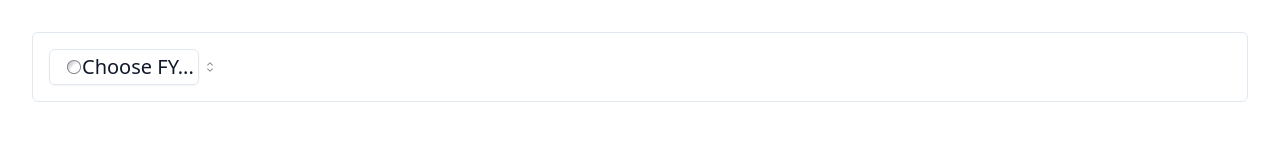
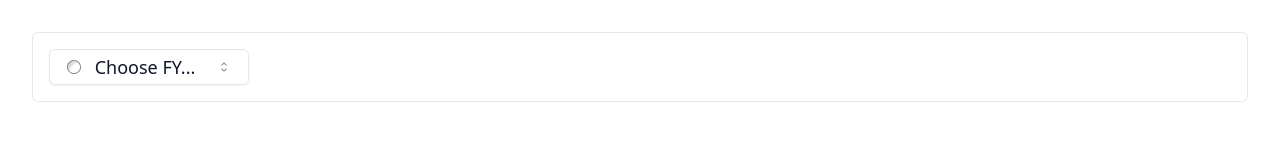
Before and after one commit to yashhjaggi1998/Stan-Weinstein-Portfolio, a Next.js app: page /portfolio in a window 1280 px wide. Shown: the top 160 px of the page. Built offline with nearby package versions, Linux system fonts and the light colour scheme.

Commit message:
Componentizing Financial year Drawer

```diff
--- a/components/custom/DesktopDropdown.tsx
+++ b/components/custom/DesktopDropdown.tsx
@@ -1,4 +1,4 @@
-import { FinancialYear } from "@/utils/types/FinancialYear";
+import { FinancialYear } from "@/types/FinancialYear";
 import theme from "@/utils/theme";
 import { DropdownList } from "@/components/custom/DropDownList";
 
@@ -25,7 +25,7 @@ export function DesktopDrowpdown(props: DesktopDrowpdownProps) {
                     variant="outline"
                     role="combobox"
                     aria-expanded={isDrawerOpen}
-                    className={`text-xl ${theme.background.tertiary} ${theme.border.primary} w-[150px] justify-between`}
+                    className={`text-lg ${theme.background.tertiary} ${theme.border.primary} w-[200px] justify-between`}
                     onClick={() => setDrawerOpen(!isDrawerOpen)}
                 >
                     <ShadowInnerIcon className="h-4 w-4 shrink-0 opacity-50" />
@@ -33,7 +33,7 @@ export function DesktopDrowpdown(props: DesktopDrowpdownProps) {
                     <CaretSortIcon className="ml-2 h-4 w-4 shrink-0 opacity-50" />
                 </Button>
             </PopoverTrigger>
-            <PopoverContent className="p-0" align="start">
+            <PopoverContent className="w-[200px] p-0" align="start">
                 <DropdownList
                     setListOpen={setDrawerOpen}
                     setSelectedValue={setSelectedFinancialYear}
--- a/components/custom/DropDownList.tsx
+++ b/components/custom/DropDownList.tsx
@@ -1,4 +1,4 @@
-import { FinancialYear } from "@/utils/types/FinancialYear";
+import { FinancialYear } from "@/types/FinancialYear";
 
 import { Command, CommandGroup, CommandItem, CommandList, CommandEmpty } from "@/components/ui/command";
 
--- a/components/custom/MobileDropDown.tsx
+++ b/components/custom/MobileDropDown.tsx
@@ -1,5 +1,6 @@
-import { FinancialYear } from "@/utils/types/FinancialYear";
+import { FinancialYear } from "@/types/FinancialYear";
 import theme from "@/utils/theme";
+
 import { DropdownList } from "@/components/custom/DropDownList";
 
 import { CaretSortIcon, ShadowInnerIcon } from "@radix-ui/react-icons";
@@ -24,7 +25,7 @@ export function MobileDropdown(props: MobileDropdownProps) {
                     variant="outline"
                     role="combobox"
                     aria-expanded={isDrawerOpen}
-                    className={`text-xl ${theme.background.tertiary} ${theme.border.primary} w-[150px] justify-between`}
+                    className={`text-xl ${theme.background.tertiary} ${theme.border.primary} w-[200px] justify-between`}
                     onClick={() => setDrawerOpen(!isDrawerOpen)}
                 >
                     <ShadowInnerIcon className="h-4 w-4 shrink-0 opacity-50" />
```
